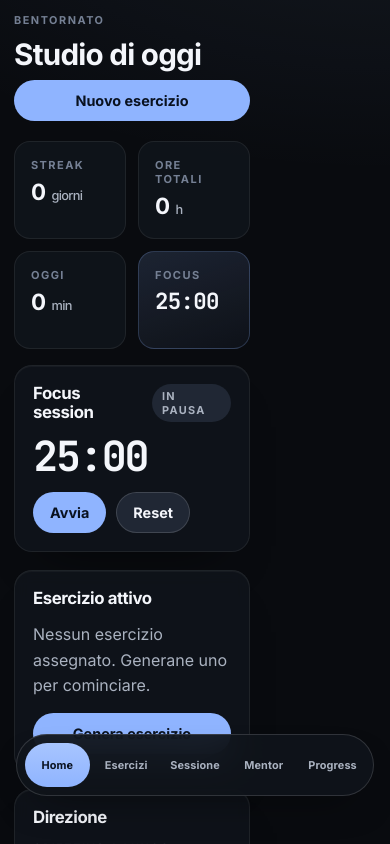
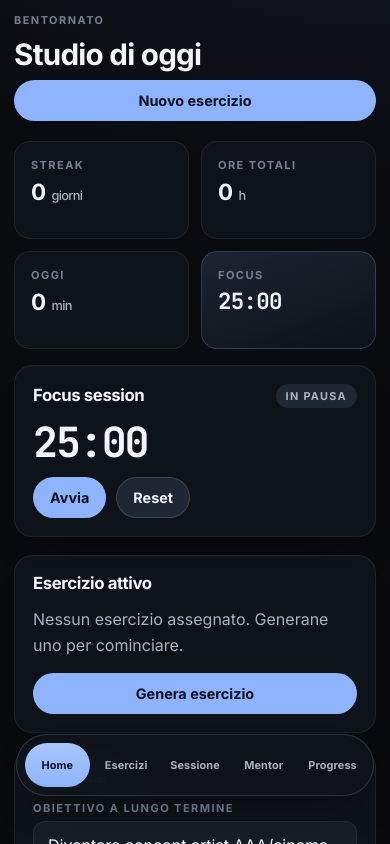
Before and after one commit to antuspax-rgb/Atelier, a React (Vite) app: page / in a window 390 px wide. Shown: the top 844 px of the page. Built offline with nearby package versions, Linux system fonts and the light colour scheme; no server answers.

Commit message:
Atelier iPhone update: mobile fixes, image upload, submission analysis, mentor chat

```diff
--- a/package.json
+++ b/package.json
@@ -14,7 +14,7 @@
   "dependencies": {
     "@anthropic-ai/sdk": "^0.54.0",
     "@capacitor/core": "^8.3.4",
-    "@capacitor/ios": "^8.3.4",
+    "@capacitor/ios": "^8.4.1",
     "cors": "^2.8.5",
     "dotenv": "^16.5.0",
     "express": "^5.1.0",
--- a/src/App.jsx
+++ b/src/App.jsx
@@ -59,15 +59,28 @@ function fileToBase64(file) {
   });
 }
 
-function todayKey() {
-  return new Date().toISOString().slice(0, 10);
+function isImageFile(file) {
+  return Boolean(file?.type?.startsWith('image/') || /\.(png|jpe?g|webp|gif|heic|heif)$/i.test(file?.name || ''));
+}
+
+function revokePreviewUrls(previews = []) {
+  previews.forEach((file) => {
+    if (file?.url) URL.revokeObjectURL(file.url);
+  });
+}
+
+function todayKey(date = new Date()) {
+  const year = date.getFullYear();
+  const month = String(date.getMonth() + 1).padStart(2, '0');
+  const day = String(date.getDate()).padStart(2, '0');
+  return `${year}-${month}-${day}`;
 }
 
 function isYesterday(dateString) {
   if (!dateString) return false;
   const d = new Date();
   d.setDate(d.getDate() - 1);
-  return d.toISOString().slice(0, 10) === dateString;
+  return todayKey(d) === dateString;
 }
 
 function withFocusDefaults(stateLike) {
@@ -77,6 +90,120 @@ function withFocusDefaults(stateLike) {
     focusMode: {
       ...baseFocus,
       ...(stateLike?.focusMode || {})
+    }
+  };
+}
+
+function parseJsonSafely(text) {
+  if (!text) return null;
+  try {
+    return JSON.parse(text);
+  } catch {
+    throw new Error('Risposta non valida dal server.');
+  }
+}
+
+function isValidExercise(data) {
+  return Boolean(
+    data &&
+      typeof data === 'object' &&
+      typeof data.title === 'string' &&
+      typeof data.objective === 'string' &&
+      typeof data.promptText === 'string'
+  );
+}
+
+function clampScore(value) {
+  const n = Number(value);
+  if (!Number.isFinite(n)) return 5;
+  return Math.max(1, Math.min(10, Math.round(n)));
+}
+
+function normalizeTextList(value) {
+  return Array.isArray(value) ? value.filter((item) => typeof item === 'string' && item.trim()).slice(0, 3) : [];
+}
+
+function normalizeFeedback(data) {
+  return {
+    opening: typeof data?.opening === 'string' ? data.opening : '',
+    strengths: normalizeTextList(data?.strengths),
+    errors: normalizeTextList(data?.errors),
+    actions: normalizeTextList(data?.actions),
+    closing: typeof data?.closing === 'string' ? data.closing : '',
+    depth: typeof data?.depth === 'string' ? data.depth : 'media',
+    scores: {
+      silhouette: clampScore(data?.scores?.silhouette),
+      structure: clampScore(data?.scores?.structure),
+      clarity: clampScore(data?.scores?.clarity)
+    },
+    recurringErrors: normalizeTextList(data?.recurringErrors || data?.errors)
+  };
+}
+
+function normalizeMentorReply(data) {
+  return typeof data?.reply === 'string' && data.reply.trim()
+    ? data.reply.trim()
+    : 'Ho ricevuto il messaggio, ma la risposta non era completa. Riprova con una richiesta più specifica.';
+}
+
+function applyFocusElapsed(prev, now = Date.now()) {
+  const focus = prev.focusMode;
+  if (!focus.running || !focus.lastTickAt) return prev;
+
+  const elapsed = Math.max(0, Math.floor((now - focus.lastTickAt) / 1000));
+  if (!elapsed) return prev;
+
+  const secondsLeft = Math.max(0, Number(focus.secondsLeft || 0));
+  const applied = Math.min(elapsed, secondsLeft);
+  const completed = applied >= secondsLeft;
+  const nowDay = todayKey(new Date(now));
+  const prevLastStudiedOn = focus.lastStudiedOn;
+
+  let nextStreak = prev.streak;
+  let elapsedSecondsToday = focus.elapsedSecondsToday || 0;
+
+  if (prevLastStudiedOn && prevLastStudiedOn !== nowDay) {
+    elapsedSecondsToday = 0;
+  }
+
+  if (prevLastStudiedOn !== nowDay) {
+    if (isYesterday(prevLastStudiedOn)) {
+      nextStreak = prev.streak + 1;
+    } else if (!prevLastStudiedOn) {
+      nextStreak = Math.max(prev.streak, 1);
+    } else {
+      nextStreak = 1;
+    }
+  }
+
+  elapsedSecondsToday += applied;
+
+  const totalElapsedSeconds = (focus.totalElapsedSeconds || 0) + applied;
+  const nextRecentSessions = completed
+    ? [
+        {
+          type: 'Focus session',
+          when: new Date(now).toLocaleString('it-IT'),
+          minutes: Math.round(focus.duration / 60)
+        },
+        ...(prev.recentSessions || [])
+      ].slice(0, 12)
+    : prev.recentSessions;
+
+  return {
+    ...prev,
+    streak: nextStreak,
+    dailyMinutes: Math.floor(elapsedSecondsToday / 60),
+    totalHours: Number((totalElapsedSeconds / 3600).toFixed(1)),
+    recentSessions: nextRecentSessions,
+    focusMode: {
+      ...focus,
+      running: !completed,
+      secondsLeft: completed ? 0 : secondsLeft - applied,
+      elapsedSecondsToday,
+      totalElapsedSeconds,
+      lastTickAt: completed ? null : focus.lastTickAt + applied * 1000,
+      lastStudiedOn: nowDay
     }
   };
 }
@@ -100,9 +227,15 @@ export default function App() {
   });
   const [memory, setMemory] = useState(null);
   const [curriculum, setCurriculum] = useState(null);
+  const [exerciseError, setExerciseError] = useState('');
   const [uploadedFiles, setUploadedFiles] = useState([]);
   const [filePreviews, setFilePreviews] = useState([]);
   const fileInputRef = useRef(null);
+  const exerciseRequestRef = useRef(false);
+  const feedbackRequestRef = useRef(false);
+  const chatRequestRef = useRef(false);
+  const filePreviewsRef = useRef([]);
+  const [uploadError, setUploadError] = useState('');
 
   useEffect(() => {
     saveState(state);
@@ -148,67 +281,39 @@ export default function App() {
     if (!state.focusMode.running) return;
 
     const timer = setInterval(() => {
-      setState((prev) => {
-        const nowDay = todayKey();
-        const prevLastStudiedOn = prev.focusMode.lastStudiedOn;
-        const nextSecondsLeft = Math.max(prev.focusMode.secondsLeft - 1, 0);
-        const completed = nextSecondsLeft === 0;
-
-        let nextStreak = prev.streak;
-        if (prevLastStudiedOn !== nowDay) {
-          if (isYesterday(prevLastStudiedOn)) {
-            nextStreak = prev.streak + 1;
-          } else if (!prevLastStudiedOn) {
-            nextStreak = Math.max(prev.streak, 1);
-          } else {
-            nextStreak = 1;
-          }
-        }
-
-        const elapsedSecondsToday = (prev.focusMode.elapsedSecondsToday || 0) + 1;
-        const totalElapsedSeconds = (prev.focusMode.totalElapsedSeconds || 0) + 1;
-
-        const nextRecentSessions = completed
-          ? [
-              {
-                type: 'Focus session',
-                when: new Date().toLocaleString('it-IT'),
-                minutes: Math.round(prev.focusMode.duration / 60)
-              },
-              ...prev.recentSessions
-            ].slice(0, 12)
-          : prev.recentSessions;
-
-        return {
-          ...prev,
-          streak: nextStreak,
-          dailyMinutes: Math.floor(elapsedSecondsToday / 60),
-          totalHours: Number((totalElapsedSeconds / 3600).toFixed(1)),
-          recentSessions: nextRecentSessions,
-          focusMode: {
-            ...prev.focusMode,
-            running: completed ? false : true,
-            secondsLeft: completed ? prev.focusMode.duration : nextSecondsLeft,
-            elapsedSecondsToday,
-            totalElapsedSeconds,
-            lastTickAt: Date.now(),
-            lastStudiedOn: nowDay
-          }
-        };
-      });
+      setState((prev) => applyFocusElapsed(prev));
     }, 1000);
 
     return () => clearInterval(timer);
   }, [state.focusMode.running]);
 
   useEffect(() => {
+    function syncFocusTimer() {
+      setState((prev) => applyFocusElapsed(prev));
+    }
+
+    window.addEventListener('focus', syncFocusTimer);
+    document.addEventListener('visibilitychange', syncFocusTimer);
+
     return () => {
-      filePreviews.forEach((file) => URL.revokeObjectURL(file.url));
+      window.removeEventListener('focus', syncFocusTimer);
+      document.removeEventListener('visibilitychange', syncFocusTimer);
     };
+  }, []);
+
+  useEffect(() => {
+    filePreviewsRef.current = filePreviews;
   }, [filePreviews]);
 
+  useEffect(() => () => revokePreviewUrls(filePreviewsRef.current), []);
+
   async function createExercise(type) {
+    if (exerciseRequestRef.current) return;
+
+    exerciseRequestRef.current = true;
+    setExerciseError('');
     setBusy((prev) => ({ ...prev, exercise: true }));
+
     try {
       const res = await fetch(`${API_BASE}/generate-exercise`, {
         method: 'POST',
@@ -216,11 +321,20 @@ export default function App() {
         body: JSON.stringify({ type, profile })
       });
 
-      const data = await res.json();
+      const data = parseJsonSafely(await res.text());
 
-      filePreviews.forEach((file) => URL.revokeObjectURL(file.url));
+      if (!res.ok) {
+        throw new Error(data?.error || 'Non sono riuscito a generare un esercizio.');
+      }
+
+      if (!isValidExercise(data)) {
+        throw new Error('Il server ha restituito un esercizio incompleto.');
+      }
+
+      revokePreviewUrls(filePreviewsRef.current);
       setUploadedFiles([]);
       setFilePreviews([]);
+      setUploadError('');
 
       setState((prev) => ({
         ...prev,
@@ -236,14 +350,41 @@ export default function App() {
       }));
 
       setScreen('session');
+    } catch (err) {
+      console.error('[generate-exercise]', err);
+      setExerciseError(err.message || 'Generazione non riuscita. Riprova tra poco.');
     } finally {
+      exerciseRequestRef.current = false;
       setBusy((prev) => ({ ...prev, exercise: false }));
     }
   }
 
   function handleFileChange(event) {
-    const files = Array.from(event.target.files || []);
-    filePreviews.forEach((file) => URL.revokeObjectURL(file.url));
+    const input = event.target;
+    const selected = Array.from(input.files || []);
+
+    if (!selected.length) {
+      input.value = '';
+      return;
+    }
+
+    const seen = new Set();
+    const files = selected.filter((file) => {
+      const key = `${file.name}-${file.size}-${file.lastModified}`;
+      if (seen.has(key)) return false;
+      seen.add(key);
+      return isImageFile(file);
+    });
+
+    input.value = '';
+
+    if (!files.length) {
+      setUploadError('Seleziona solo file immagine.');
+      return;
+    }
+
+    revokePreviewUrls(filePreviewsRef.current);
+    setUploadError(files.length < selected.length ? 'Alcuni file non immagine sono stati ignorati.' : '');
     setUploadedFiles(files);
 
     const previews = files.map((file) => ({
@@ -252,30 +393,47 @@ export default function App() {
       size: file.size
     }));
 
+    filePreviewsRef.current = previews;
     setFilePreviews(previews);
   }
 
   function openFilePicker() {
+    if (fileInputRef.current) fileInputRef.current.value = '';
     fileInputRef.current?.click();
   }
 
   function removeFile(indexToRemove) {
+    const removed = filePreviewsRef.current[indexToRemove];
+    if (removed?.url) URL.revokeObjectURL(removed.url);
     setUploadedFiles((prev) => prev.filter((_, index) => index !== indexToRemove));
     setFilePreviews((prev) => {
-      const removed = prev[indexToRemove];
-      if (removed?.url) URL.revokeObjectURL(removed.url);
-      return prev.filter((_, index) => index !== indexToRemove);
+      const next = prev.filter((_, index) => index !== indexToRemove);
+      filePreviewsRef.current = next;
+      return next;
     });
+    setUploadError('');
   }
 
   async function analyzeWork() {
-    if (!state.currentExercise) return;
+    if (feedbackRequestRef.current) return;
 
-    if (!uploadedFiles.length) {
-      alert('Carica almeno un elaborato prima di avviare l’analisi.');
+    if (!state.currentExercise?.title) {
+      setUploadError('Genera un esercizio prima di avviare l’analisi.');
       return;
     }
 
+    if (!uploadedFiles.length) {
+      setUploadError('Carica almeno un elaborato prima di avviare l’analisi.');
+      return;
+    }
+
+    if (uploadedFiles.some((file) => !isImageFile(file))) {
+      setUploadError('Rimuovi i file non immagine prima di avviare l’analisi.');
+      return;
+    }
+
+    feedbackRequestRef.current = true;
+    setUploadError('');
     setBusy((prev) => ({ ...prev, feedback: true }));
 
     try {
@@ -301,17 +459,28 @@ export default function App() {
         })
       });
 
-      const data = await res.json();
+      const data = parseJsonSafely(await res.text());
+
+      if (!res.ok) {
+        throw new Error(data?.error || 'Analisi non riuscita.');
+      }
+
+      if (!data || typeof data !== 'object') {
+        throw new Error('Risposta vuota dal server.');
+      }
+
+      const feedback = normalizeFeedback(data);
+      const recurringErrors = feedback.recurringErrors.length ? feedback.recurringErrors : state.recurringErrors;
 
       setState((prev) => ({
         ...prev,
-        feedback: data,
-        recurringErrors: data.recurringErrors || prev.recurringErrors,
+        feedback,
+        recurringErrors: feedback.recurringErrors.length ? feedback.recurringErrors : prev.recurringErrors,
         mentorMessages: [
           ...prev.mentorMessages,
           {
             role: 'assistant',
-            content: `Feedback pronto. Errore prioritario: ${(data.errors || [])[0] || 'nessuno'}`
+            content: `Feedback pronto. Errore prioritario: ${feedback.errors[0] || 'nessuno'}`
           }
         ]
       }));
@@ -320,7 +489,7 @@ export default function App() {
         goal,
         level: profile.level,
         focus: profile.focus,
-        recurringErrors: data.recurringErrors || state.recurringErrors
+        recurringErrors
       };
 
       fetch(`${API_BASE}/student-memory`, {
@@ -334,31 +503,47 @@ export default function App() {
           setCurriculum(payload.curriculum);
         })
         .catch(() => {});
+    } catch (err) {
+      console.error('[analyze-submission]', err);
+      setUploadError(err.message || 'Analisi non riuscita. Controlla le immagini e riprova.');
     } finally {
+      feedbackRequestRef.current = false;
       setBusy((prev) => ({ ...prev, feedback: false }));
     }
   }
 
   async function sendMessage(e) {
     e.preventDefault();
-    if (!chatInput.trim()) return;
+    if (chatRequestRef.current) return;
 
     const userMessage = chatInput.trim();
-    setChatInput('');
+    const hasImages = uploadedFiles.length > 0;
 
+    if (!userMessage && !hasImages) return;
+
+    if (uploadedFiles.some((file) => !isImageFile(file))) {
+      setUploadError('Rimuovi i file non immagine prima di inviare.');
+      return;
+    }
+
+    chatRequestRef.current = true;
+    setUploadError('');
     setState((prev) => ({
       ...prev,
-      mentorMessages: [...prev.mentorMessages, { role: 'user', content: userMessage }]
+      mentorMessages: [...prev.mentorMessages, { role: 'user', content: userMessage || 'Immagini allegate' }]
     }));
 
     setBusy((prev) => ({ ...prev, chat: true }));
 
     try {
+      const images = hasImages ? await Promise.all(uploadedFiles.map(fileToBase64)) : [];
+
       const res = await fetch(`${API_BASE}/mentor-chat`, {
         method: 'POST',
         headers: { 'Content-Type': 'application/json' },
         body: JSON.stringify({
-          message: userMessage,
+          message: userMessage || 'Analizza le immagini allegate.',
+          images,
           context: {
             goal,
             level: profile.level,
@@ -379,26 +564,62 @@ export default function App() {
         })
       });
 
-      const data = await res.json();
+      const data = parseJsonSafely(await res.text());
+
+      if (!res.ok) {
+        throw new Error(data?.error || 'Risposta del Mentor non riuscita.');
+      }
+
+      if (!data || typeof data !== 'object') {
+        throw new Error('Risposta vuota dal Mentor.');
+      }
+
+      const reply = normalizeMentorReply(data);
 
       setState((prev) => ({
         ...prev,
-        mentorMessages: [...prev.mentorMessages, { role: 'assistant', content: data.reply }]
+        mentorMessages: [...prev.mentorMessages, { role: 'assistant', content: reply }]
       }));
+
+      setChatInput('');
+
+      if (images.length) {
+        revokePreviewUrls(filePreviewsRef.current);
+        filePreviewsRef.current = [];
+        setUploadedFiles([]);
+        setFilePreviews([]);
+        setUploadError('');
+      }
+    } catch (err) {
+      console.error('[mentor-chat]', err);
+      setState((prev) => ({
+        ...prev,
+        mentorMessages: prev.mentorMessages.slice(0, -1)
+      }));
+      setUploadError(err.message || 'Invio non riuscito. Riprova tra poco.');
     } finally {
+      chatRequestRef.current = false;
       setBusy((prev) => ({ ...prev, chat: false }));
     }
   }
 
   function toggleFocus() {
-    setState((prev) => ({
-      ...prev,
-      focusMode: {
-        ...prev.focusMode,
-        running: !prev.focusMode.running,
-        lastTickAt: !prev.focusMode.running ? Date.now() : prev.focusMode.lastTickAt
-      }
-    }));
+    setState((prev) => {
+      const synced = applyFocusElapsed(prev);
+      const focus = synced.focusMode;
+      const starting = !focus.running;
+      const secondsLeft = Math.max(0, focus.secondsLeft || 0);
+
+      return {
+        ...synced,
+        focusMode: {
+          ...focus,
+          running: starting,
+          secondsLeft: starting && secondsLeft === 0 ? focus.duration : secondsLeft,
+          lastTickAt: starting ? Date.now() : null
+        }
+      };
+    });
   }
 
   function resetFocus() {
@@ -407,7 +628,8 @@ export default function App() {
       focusMode: {
         ...prev.focusMode,
         running: false,
-        secondsLeft: prev.focusMode.duration
+        secondsLeft: prev.focusMode.duration,
+        lastTickAt: null
       }
     }));
   }
@@ -419,6 +641,7 @@ export default function App() {
     profile,
     setProfile,
     busy,
+    exerciseError,
     memory,
     curriculum,
     chatInput,
@@ -428,6 +651,7 @@ export default function App() {
     onAnalyzeWork: analyzeWork,
     uploadedFiles,
     filePreviews,
+    uploadError,
     onFileChange: handleFileChange,
     onOpenFilePicker: openFilePicker,
     fileInputRef,
--- a/src/index.css
+++ b/src/index.css
@@ -56,6 +56,8 @@ html,
 body,
 #root {
   min-height: 100%;
+  max-width: 100%;
+  overflow-x: hidden;
 }
 
 html {
@@ -747,6 +749,15 @@ textarea:focus {
   color: var(--text);
 }
 
+.banner-error {
+  background: linear-gradient(160deg, rgba(255, 125, 125, 0.14), rgba(255, 125, 125, 0.04));
+  border-color: rgba(255, 125, 125, 0.24);
+}
+
+.upload-error {
+  grid-column: 1 / -1;
+}
+
 .list-clean {
   list-style: none;
   margin: 0;
@@ -1019,20 +1030,68 @@ textarea:focus {
 }
 
 @media (max-width: 880px) {
+  html {
+    padding-top: 0;
+  }
+
+  html,
+  body,
+  #root {
+    width: 100%;
+    max-width: 100%;
+    overflow-x: hidden;
+  }
+
+  .app-shell {
+    grid-template-columns: minmax(0, 1fr);
+    width: 100%;
+    max-width: 100%;
+    overflow-x: hidden;
+  }
+
   .sidebar {
     display: none;
   }
 
   .mobile-nav {
     display: flex;
+    box-sizing: border-box;
+    max-width: calc(100% - 32px);
+    overflow: hidden;
   }
 
   .content {
+    width: 100%;
+    max-width: 100%;
+    min-width: 0;
+    box-sizing: border-box;
+    justify-content: center;
     padding: 12px 16px calc(var(--mobile-nav-bottom) + var(--mobile-nav-height) + var(--mobile-nav-gap) + var(--safe-bottom));
+    overflow-x: hidden;
   }
 
   .screen {
+    width: 100%;
+    max-width: 100%;
+    min-width: 0;
     gap: 18px;
+  }
+
+  .content > *,
+  .screen > *,
+  .card,
+  .grid-2 > *,
+  .grid-3 > *,
+  .brief-grid > *,
+  .exercise-grid > *,
+  .score-row > *,
+  .kv > *,
+  .stat-row > *,
+  .week-plan > *,
+  .chat-shell,
+  .composer,
+  .mobile-nav-item {
+    min-width: 0;
   }
 
   .screen-head {
@@ -1107,7 +1166,7 @@ textarea:focus {
 
 @media (max-width: 520px) {
   .content {
-    padding-inline: 14px;
+    padding: 12px 14px calc(var(--mobile-nav-bottom) + var(--mobile-nav-height) + var(--mobile-nav-gap) + var(--safe-bottom));
   }
 
   .screen {
```
Also changed, not shown: src/routes/mentorRoutes.cjs (+6 -3 lines), src/screens/Dashboard.jsx (+7 -2 lines), src/screens/Exercises.jsx (+8 -2 lines), src/screens/Mentor.jsx (+12 -4 lines), src/screens/Session.jsx (+8 -1 lines), 4 other files (tests, documents, lock files or other folders).
